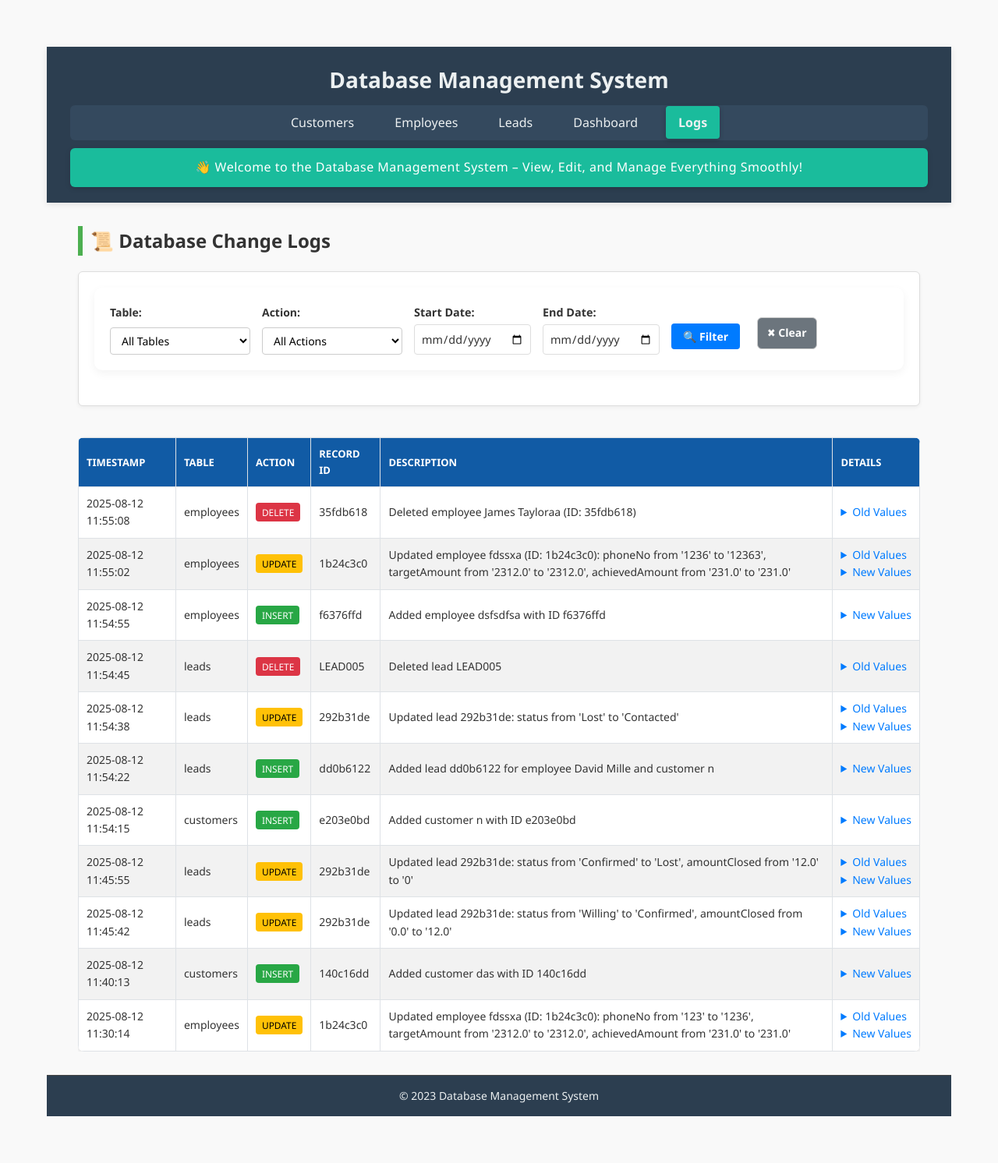
After one commit to shahzaibjanjua25/pacific-trips-flask, a Flask app: page /logs in a window 1280 px wide. The commit adds this page. Shown: the whole page at 78% size. Run offline with Flask 3, Linux system fonts and the light colour scheme; data comes from the database, SQL or seed files in the repository; both versions use the stored data as it was after the commit.

Commit message:
logs populated

```diff
--- a/app.py
+++ b/app.py
@@ -3,6 +3,8 @@ import sqlite3
 import os
 import uuid
 from contextlib import closing
+import json
+from datetime import datetime
 
 app = Flask(__name__)
 app.secret_key = 'your-secret-key'
@@ -63,6 +65,25 @@ def get_filtered_sorted_leads(employee_id, customer_id, status, start_date, end_
         with closing(conn.cursor()) as cursor:
             cursor.execute(query, params)
             return cursor.fetchall()
+
+def log_change(table_name, action, record_id, description, old_values=None, new_values=None):
+    log_id = str(uuid.uuid4())[:8]
+    with closing(get_db_connection()) as conn:
+        with closing(conn.cursor()) as cursor:
+            cursor.execute('''
+                INSERT INTO logs (log_id, table_name, action, record_id, description, old_values, new_values, created_at)
+                VALUES (?, ?, ?, ?, ?, ?, ?, ?)
+            ''', (
+                log_id,
+                table_name,
+                action,
+                record_id,
+                description,
+                json.dumps(old_values) if old_values else None,
+                json.dumps(new_values) if new_values else None,
+                datetime.now().strftime('%Y-%m-%d %H:%M:%S')
+            ))
+            conn.commit()
 
 @app.route('/')
 def index():
@@ -125,6 +146,16 @@ def add_customer():
     if request.method == 'POST':
         new_id = str(uuid.uuid4())[:8]
         form = request.form
+        new_values = {
+            'customerId': new_id,
+            'customerName': form['customerName'],
+            'phone': form['phone'],
+            'status': form['status'],
+            'source': form['source'],
+            'currentLocation': form['currentLocation'],
+            'desiredDestination': form['desiredDestination'],
+            'dateOfArrival': form['dateOfArrival']
+        }
         with closing(get_db_connection()) as conn:
             with closing(conn.cursor()) as cursor:
                 cursor.execute('''
@@ -142,6 +173,11 @@ def add_customer():
                     form['dateOfArrival']
                 ))
                 conn.commit()
+
+        # Log the insertion
+        description = f"Added customer {form['customerName']} with ID {new_id}"
+        log_change('customers', 'INSERT', new_id, description, new_values=new_values)
+
         flash("Customer added!", "success")
         return redirect(url_for('customers'))
 
@@ -160,6 +196,17 @@ def edit_customer(customer_id):
 
     if request.method == 'POST':
         form = request.form
+        old_values = dict(customer)  # Convert SQLite Row to dict
+        new_values = {
+            'customerName': form['customerName'],
+            'phone': form['phone'],
+            'status': form['status'],
+            'source': form['source'],
+            'currentLocation': form['currentLocation'],
+            'desiredDestination': form['desiredDestination'],
+            'dateOfArrival': form['dateOfArrival']
+        }
+
         with closing(get_db_connection()) as conn:
             with closing(conn.cursor()) as cursor:
                 cursor.execute('''
@@ -196,6 +243,11 @@ def edit_customer(customer_id):
 
                 conn.commit()
 
+        # Log the update
+        changes = [f"{key} from '{old_values[key]}' to '{new_values[key]}'" for key in new_values if old_values[key] != new_values[key]]
+        description = f"Updated customer {form['customerName']} (ID: {customer_id}): {', '.join(changes)}" if changes else f"No changes to customer {form['customerName']} (ID: {customer_id})"
+        log_change('customers', 'UPDATE', customer_id, description, old_values=old_values, new_values=new_values)
+
         flash("Customer and related leads updated!", "info")
         return redirect(url_for('customers'))
 
@@ -205,9 +257,20 @@ def edit_customer(customer_id):
 def delete_customer(customer_id):
     with closing(get_db_connection()) as conn:
         with closing(conn.cursor()) as cursor:
-            cursor.execute("DELETE FROM customers WHERE customerId = ?", (customer_id,))
-            conn.commit()
-    flash("Customer deleted!", "success")
+            cursor.execute("SELECT * FROM customers WHERE customerId = ?", (customer_id,))
+            customer = cursor.fetchone()
+            if customer:
+                old_values = dict(customer)
+                cursor.execute("DELETE FROM customers WHERE customerId = ?", (customer_id,))
+                conn.commit()
+
+                # Log the deletion
+                description = f"Deleted customer {customer['customerName']} (ID: {customer_id})"
+                log_change('customers', 'DELETE', customer_id, description, old_values=old_values)
+
+                flash("Customer deleted!", "success")
+            else:
+                flash("Customer not found!", "danger")
     return redirect(url_for('customers'))
 
 @app.route('/employees')
@@ -263,6 +326,13 @@ def add_employee():
     if request.method == 'POST':
         empId = str(uuid.uuid4())[:8]
         form = request.form
+        new_values = {
+            'empId': empId,
+            'empName': form['empName'],
+            'phoneNo': form['phoneNo'],
+            'targetAmount': form['targetAmount'],
+            'achievedAmount': form['achievedAmount']
+        }
         with closing(get_db_connection()) as conn:
             with closing(conn.cursor()) as cursor:
                 cursor.execute('''
@@ -277,6 +347,11 @@ def add_employee():
                     form['achievedAmount']
                 ))
                 conn.commit()
+
+        # Log the insertion
+        description = f"Added employee {form['empName']} with ID {empId}"
+        log_change('employees', 'INSERT', empId, description, new_values=new_values)
+
         flash(f"Employee added! ID: {empId}", "success")
         return redirect(url_for('employees'))
 
@@ -288,7 +363,7 @@ def edit_employee(emp_id):
     with closing(get_db_connection()) as conn:
         with closing(conn.cursor()) as cursor:
             cursor.execute("SELECT * FROM employees WHERE empId = ?", (emp_id,))
-            employee = cursor.fetchoneස
+            employee = cursor.fetchone()
 
     if not employee:
         flash("Employee not found", "danger")
@@ -296,6 +371,13 @@ def edit_employee(emp_id):
 
     if request.method == 'POST':
         form = request.form
+        old_values = dict(employee)
+        new_values = {
+            'empName': form['empName'],
+            'phoneNo': form['phoneNo'],
+            'targetAmount': form['targetAmount'],
+            'achievedAmount': form['achievedAmount']
+        }
         with closing(get_db_connection()) as conn:
             with closing(conn.cursor()) as cursor:
                 cursor.execute('''
@@ -310,6 +392,12 @@ def edit_employee(emp_id):
                     emp_id
                 ))
                 conn.commit()
+
+        # Log the update
+        changes = [f"{key} from '{old_values[key]}' to '{new_values[key]}'" for key in new_values if old_values[key] != new_values[key]]
+        description = f"Updated employee {form['empName']} (ID: {emp_id}): {', '.join(changes)}" if changes else f"No changes to employee {form['empName']} (ID: {emp_id})"
+        log_change('employees', 'UPDATE', emp_id, description, old_values=old_values, new_values=new_values)
+
         flash("Employee updated!", "info")
         return redirect(url_for('employees'))
 
@@ -319,9 +407,20 @@ def edit_employee(emp_id):
 def delete_employee(emp_id):
     with closing(get_db_connection()) as conn:
         with closing(conn.cursor()) as cursor:
-            cursor.execute("DELETE FROM employees WHERE empId = ?", (emp_id,))
-            conn.commit()
-    flash("Employee deleted!", "success")
+            cursor.execute("SELECT * FROM employees WHERE empId = ?", (emp_id,))
+            employee = cursor.fetchone()
+            if employee:
+                old_values = dict(employee)
+                cursor.execute("DELETE FROM employees WHERE empId = ?", (emp_id,))
+                conn.commit()
+
+                # Log the deletion
+                description = f"Deleted employee {employee['empName']} (ID: {emp_id})"
+                log_change('employees', 'DELETE', emp_id, description, old_values=old_values)
+
+                flash("Employee deleted!", "success")
+            else:
+                flash("Employee not found!", "danger")
     return redirect(url_for('employees'))
 
 @app.route('/leads', methods=['GET'])
@@ -430,6 +529,20 @@ def add_lead():
 
                 conn.commit()
 
+        # Log the insertion
+        new_values = {
+            'employeeLeadId': lead_id,
+            'employeeId': form['employeeId'],
+            'customerId': form['customerId'],
+            'status': form['status'],
+            'source': customer['source'],
+            'currentAddress': customer['currentLocation'],
+            'desiredDestination': customer['desiredDestination'],
+            'amountClosed': amount_closed if form['status'] == 'Confirmed' else 0
+        }
+        description = f"Added lead {lead_id} for employee {employee['empName']} and customer {customer['customerName']}"
+        log_change('leads', 'INSERT', lead_id, description, new_values=new_values)
+
         flash("Lead added successfully!", "success")
         return redirect(url_for('leads'))
 
@@ -456,6 +569,8 @@ def edit_lead(lead_id):
         new_status = form['status']
         amount_closed = float(form.get('amountClosed', 0))
         prev_amount = float(lead['amountClosed'] or 0)
+
+        old_values = dict(lead)
 
         with closing(get_db_connection()) as conn:
             with closing(conn.cursor()) as cursor:
@@ -535,6 +650,19 @@ def edit_lead(lead_id):
 
                 conn.commit()
 
+        # Log the update
+        new_values = {
+            'employeeId': new_emp_id,
+            'customerId': new_cust_id,
+            'status': new_status,
+            'currentAddress': form['currentAddress'],
+            'desiredDestination': form['desiredDestination'],
+            'amountClosed': amount_closed if new_status == 'Confirmed' else 0
+        }
+        changes = [f"{key} from '{old_values[key]}' to '{new_values[key]}'" for key in new_values if old_values[key] != new_values[key]]
+        description = f"Updated lead {lead_id}: {', '.join(changes)}" if changes else f"No changes to lead {lead_id}"
+        log_change('leads', 'UPDATE', lead_id, description, old_values=old_values, new_values=new_values)
+
         flash("Lead and linked customer/employee updated!", "info")
         return redirect(url_for('leads'))
 
@@ -547,9 +675,20 @@ def edit_lead(lead_id):
 def delete_lead(lead_id):
     with closing(get_db_connection()) as conn:
         with closing(conn.cursor()) as cursor:
-            cursor.execute("DELETE FROM leads WHERE employeeLeadId = ?", (lead_id,))
-            conn.commit()
-    flash("Lead deleted!", "success")
+            cursor.execute("SELECT * FROM leads WHERE employeeLeadId = ?", (lead_id,))
+            lead = cursor.fetchone()
+            if lead:
+                old_values = dict(lead)
+                cursor.execute("DELETE FROM leads WHERE employeeLeadId = ?", (lead_id,))
+                conn.commit()
+
+                # Log the deletion
+                description = f"Deleted lead {lead_id}"
+                log_change('leads', 'DELETE', lead_id, description, old_values=old_values)
+
+                flash("Lead deleted!", "success")
+            else:
+                flash("Lead not found!", "danger")
     return redirect(url_for('leads'))
 
 @app.route("/leads/create", methods=["GET", "POST"])
@@ -558,6 +697,14 @@ def create_lead():
     customers = get_all_customers()
 
     if request.method == "POST":
+        form = request.form
+        new_values = {
+            'employeeId': form["employeeId"],
+            'customerId': form["customerId"],
+            'status': form["status"],
+            'currentAddress': form["currentAddress"],
+            'desiredDestination': form["desiredDestination"]
+        }
         with closing(get_db_connection()) as conn:
             with closing(conn.cursor()) as cursor:
                 cursor.execute("""
@@ -566,17 +713,84 @@ def create_lead():
                         desiredDestination, createdAt, updatedAt
                     ) VALUES (?, ?, ?, ?, ?, datetime('now'), datetime('now'))
                 """, (
-                    request.form["employeeId"],
-                    request.form["customerId"],
-                    request.form["status"],
-                    request.form["currentAddress"],
-                    request.form["desiredDestination"]
+                    form["employeeId"],
+                    form["customerId"],
+                    form["status"],
+                    form["currentAddress"],
+                    form["desiredDestination"]
                 ))
                 conn.commit()
+
+        # Log the insertion
+        lead_id = cursor.lastrowid  # Note: Assuming employee_leads has an auto-increment ID; adjust if needed
+        description = f"Created lead for employee {form['employeeId']} and customer {form['customerId']}"
+        log_change('employee_leads', 'INSERT', lead_id, description, new_values=new_values)
+
         flash("Lead created successfully!")
         return redirect(url_for('leads'))
 
     return render_template("create_lead.html", employees=employees, customers=customers)
+@app.route('/status_tracking', methods=['GET'])
+def status_tracking():
+    # Get filters from request
+    filters = {
+        'employee_id': request.args.get('employee_id', ''),
+        'start_date': request.args.get('start_date', ''),
+        'end_date': request.args.get('end_date', '')
+    }
+
+    # Build query for status changes
+    query = """
+        SELECT
+            strftime('%Y-%m-%d', created_at) AS date,
+            json_extract(new_values, '$.status') AS new_status,
+            COUNT(*) AS status_count
+        FROM logs
+        WHERE table_name = 'leads'
+          AND action = 'UPDATE'
+          AND json_extract(new_values, '$.status') IS NOT NULL
+    """
+    params = []
+
+    if filters['employee_id']:
+        query += " AND changed_by = ?"
+        params.append(filters['employee_id'])
+
+    if filters['start_date']:
+        query += " AND DATE(created_at) >= ?"
+        params.append(filters['start_date'])
+
+    if filters['end_date']:
+        query += " AND DATE(created_at) <= ?"
+        params.append(filters['end_date'])
+
+    query += " GROUP BY date, new_status ORDER BY date"
+
+    # Execute query
+    with closing(get_db_connection()) as conn:
+        cursor = conn.cursor()
+        cursor.execute(query, params)
+        status_data = cursor.fetchall()
+
+        # Get employees for dropdown
+        cursor.execute("SELECT empId, empName FROM employees")
+        employees = cursor.fetchall()
+
+    # Prepare data for chart
+    chart_data = {}
+    for row in status_data:
+        date = row['date']
+        status = row['new_status']
+        count = row['status_count']
+
+        if date not in chart_data:
+            chart_data[date] = {}
+        chart_data[date][status] = count
+
+    return render_template('status_tracking.html',
+                          chart_data=chart_data,
+                          employees=employees,
+                          filters=filters)
 
 @app.route('/dashboard')
 def dashboard():
@@ -611,5 +825,49 @@ def dashboard():
                          total_employees=total_employees,
                          total_leads=total_leads)
 
+@app.route('/logs', methods=['GET'])
+def logs():
+    filters = {
+        'table_name': request.args.get('table_name', ''),
+        'action': request.args.get('action', ''),
+        'start_date': request.args.get('start_date', ''),
+        'end_date': request.args.get('end_date', '')
+    }
+
+    query = "SELECT * FROM logs WHERE 1=1"
+    params = []
+
+    if filters['table_name']:
+        query += " AND table_name = ?"
+        params.append(filters['table_name'])
+    if filters['action']:
+        query += " AND action = ?"
+        params.append(filters['action'])
+    if filters['start_date']:
+        query += " AND DATE(created_at) >= ?"
+        params.append(filters['start_date'])
+    if filters['end_date']:
+        query += " AND DATE(created_at) <= ?"
+        params.append(filters['end_date'])
+
+    query += " ORDER BY created_at DESC"
+
+    with closing(get_db_connection()) as conn:
+        with closing(conn.cursor()) as cursor:
+            cursor.execute(query, params)
+            logs = cursor.fetchall()
+
+            # Get distinct values for filters
+            cursor.execute("SELECT DISTINCT table_name FROM logs")
+            table_names = [row['table_name'] for row in cursor.fetchall()]
+            cursor.execute("SELECT DISTINCT action FROM logs")
+            actions = [row['action'] for row in cursor.fetchall()]
+
+    return render_template('logs.html',
+                         logs=logs,
+                         filters=filters,
+                         table_names=table_names,
+                         actions=actions)
+
 if __name__ == '__main__':
     app.run(debug=True)
--- a/templates/base.html
+++ b/templates/base.html
@@ -44,6 +44,13 @@
                         Dashboard
                     </a>
                 </li>
+                <!-- NEW LOGS LINK -->
+                <li>
+                    <a href="{{ url_for('logs') }}"
+                        class="{% if request.endpoint == 'logs' %}active{% endif %}">
+                        Logs
+                    </a>
+                </li>
 
             </ul>
         </nav>
--- /dev/null
+++ b/templates/logs.html
@@ -0,0 +1,210 @@
+{% extends "base.html" %}
+
+{% block content %}
+<h2 class="page-title">📜 Database Change Logs</h2>
+
+<!-- Filter Form -->
+<div class="filter-card">
+    <form method="GET" class="filter-form">
+        <div class="form-group">
+            <label for="table_name">Table:</label>
+            <select name="table_name" id="table_name">
+                <option value="">All Tables</option>
+                {% for table in table_names %}
+                <option value="{{ table }}" {% if filters.table_name == table %}selected{% endif %}>{{ table }}</option>
+                {% endfor %}
+            </select>
+        </div>
+
+        <div class="form-group">
+            <label for="action">Action:</label>
+            <select name="action" id="action">
+                <option value="">All Actions</option>
+                {% for action in actions %}
+                <option value="{{ action }}" {% if filters.action == action %}selected{% endif %}>{{ action }}</option>
+                {% endfor %}
+            </select>
+        </div>
+
+        <div class="form-group">
+            <label for="start_date">Start Date:</label>
+            <input type="date" name="start_date" value="{{ filters.start_date }}">
+        </div>
+
+        <div class="form-group">
+            <label for="end_date">End Date:</label>
+            <input type="date" name="end_date" value="{{ filters.end_date }}">
+        </div>
+
+        <div class="form-actions">
+            <button type="submit" class="btn">🔍 Filter</button>
+            <a href="{{ url_for('logs') }}" class="btn secondary">✖ Clear</a>
+        </div>
+    </form>
+</div>
+
+<!-- Logs Table -->
+<div class="table-wrapper">
+    <table class="logs-table">
+        <thead>
+            <tr>
+                <th>Timestamp</th>
+                <th>Table</th>
+                <th>Action</th>
+                <th>Record ID</th>
+                <th>Description</th>
+                <th>Details</th>
+            </tr>
+        </thead>
+        <tbody>
+            {% for log in logs %}
+            <tr>
+                <td>{{ log.created_at }}</td>
+                <td>{{ log.table_name }}</td>
+                <td><span class="badge badge-{{ log.action|lower }}">{{ log.action }}</span></td>
+                <td>{{ log.record_id }}</td>
+                <td>{{ log.description }}</td>
+                <td>
+                    {% if log.old_values %}
+                    <details>
+                        <summary>Old Values</summary>
+                        <pre>{{ log.old_values }}</pre>
+                    </details>
+                    {% endif %}
+                    {% if log.new_values %}
+                    <details>
+                        <summary>New Values</summary>
+                        <pre>{{ log.new_values }}</pre>
+                    </details>
+                    {% endif %}
+                </td>
+            </tr>
+            {% endfor %}
+        </tbody>
+    </table>
+</div>
+
+<style>
+/* Global Style */
+body {
+    font-family: 'Segoe UI', Tahoma, Geneva, Verdana, sans-serif;
+}
+
+.page-title {
+    margin-bottom: 20px;
+    font-size: 24px;
+    color: #333;
+}
+
+/* Filter Card */
+.filter-card {
+    background-color: #ffffff;
+    border: 1px solid #ddd;
+    padding: 20px;
+    border-radius: 6px;
+    margin-bottom: 30px;
+    box-shadow: 0 2px 5px rgba(0, 0, 0, 0.05);
+}
+.filter-form {
+    display: flex;
+    flex-wrap: wrap;
+    gap: 15px;
+    align-items: center;
+}
+.form-group {
+    display: flex;
+    flex-direction: column;
+}
+.form-group label {
+    margin-bottom: 4px;
+    font-weight: 600;
+}
+.form-group select,
+.form-group input {
+    padding: 6px 10px;
+    border: 1px solid #ccc;
+    border-radius: 4px;
+    min-width: 160px;
+}
+.form-actions {
+    display: flex;
+    gap: 10px;
+    margin-top: 10px;
+}
+.btn {
+    padding: 7px 15px;
+    border: none;
+    border-radius: 4px;
+    background-color: #007bff;
+    color: white;
+    cursor: pointer;
+    transition: background 0.2s ease;
+}
+.btn:hover {
+    background-color: #0056b3;
+}
+.btn.secondary {
+    background-color: #6c757d;
+}
+.btn.secondary:hover {
+    background-color: #545b62;
+}
+
+/* Table Style */
+.table-wrapper {
+    overflow-x: auto;
+}
+.logs-table {
+    width: 100%;
+    border-collapse: collapse;
+    margin-top: 10px;
+}
+.logs-table th, .logs-table td {
+    border: 1px solid #dee2e6;
+    padding: 10px;
+    text-align: left;
+}
+.logs-table th {
+    background-color: #115ba5;
+    font-weight: bold;
+}
+.logs-table tbody tr:hover {
+    background-color: #f1f1f1;
+}
+
+/* Details & Pre */
+details summary {
+    cursor: pointer;
+    color: #007bff;
+    font-weight: 500;
+}
+pre {
+    background-color: #f0f2f5;
+    padding: 10px;
+    border-radius: 4px;
+    overflow-x: auto;
+    white-space: pre-wrap;
+    margin-top: 8px;
+    font-size: 14px;
+}
+
+/* Action Badge */
+.badge {
+    padding: 4px 8px;
+    border-radius: 4px;
+    color: white;
+    font-size: 0.85em;
+    text-transform: uppercase;
+}
+.badge-insert {
+    background-color: #28a745;
+}
+.badge-update {
+    background-color: #ffc107;
+    color: black;
+}
+.badge-delete {
+    background-color: #dc3545;
+}
+</style>
+{% endblock %}
```
Also changed, not shown: EMS.db, 3 other files.
